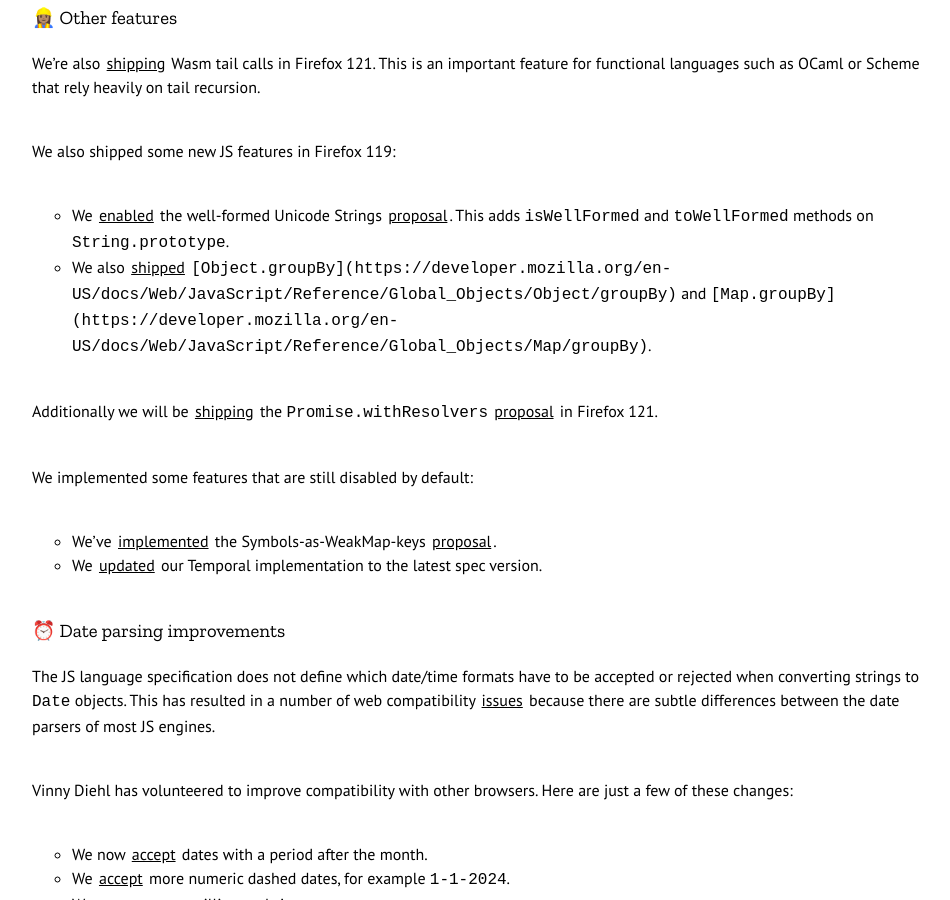
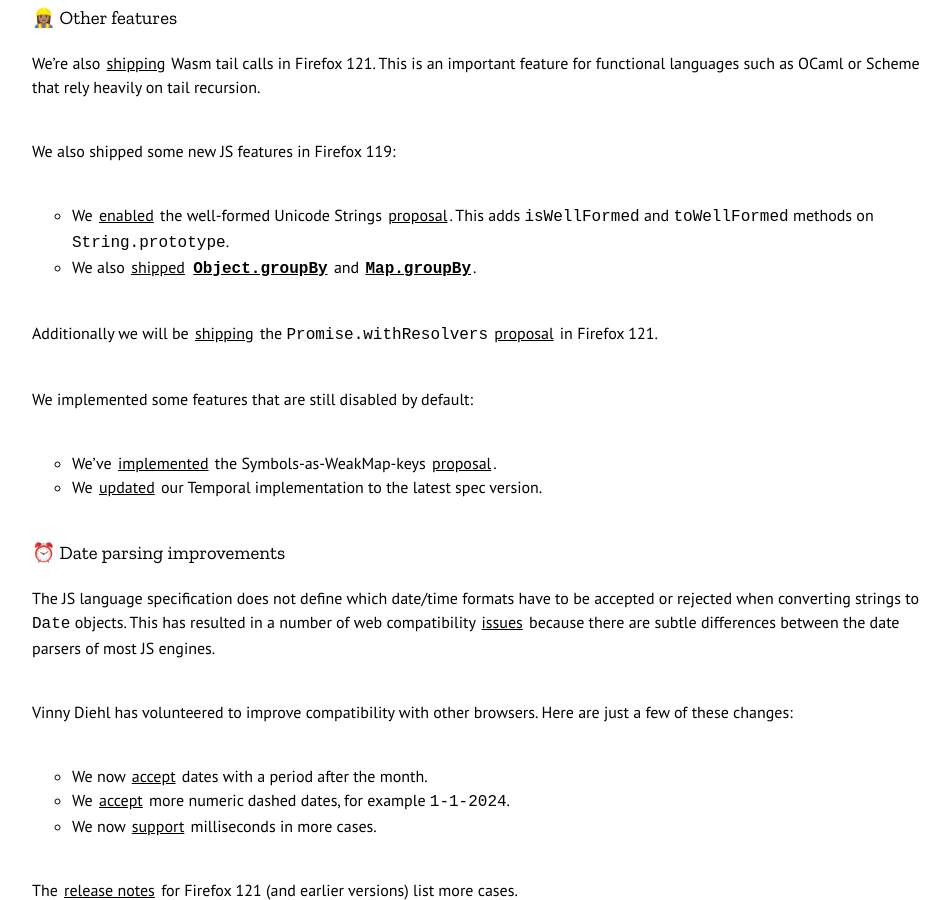
Before and after one commit to mozilla-spidermonkey/spidermonkey.dev, a Jekyll site: the page built from _posts/2023-11-27-newsletter-firefox-118-121.markdown, in a window 1280 px wide and 900 px high, scrolled down 1157 px. Shown: the whole window, without its empty margins (13-963 px from the left). Built offline with Jekyll 4.4.1, drawn with Linux system fonts in a browser that asks for light colours; nearby versions of some CDN libraries.

Commit message:
fix(posts/newsletter-firefox-118-121): fix broken links (#152)

```diff
--- a/_posts/2023-11-27-newsletter-firefox-118-121.markdown
+++ b/_posts/2023-11-27-newsletter-firefox-118-121.markdown
@@ -37,7 +37,7 @@
 We also shipped some new JS features in Firefox 119:
 
 * We [enabled](https://bugzilla.mozilla.org/show_bug.cgi?id=1850755) the well-formed Unicode Strings [proposal](https://github.com/tc39/proposal-is-usv-string). This adds `isWellFormed` and `toWellFormed` methods on `String.prototype`.
-* We also [shipped](https://bugzilla.mozilla.org/show_bug.cgi?id=1792650) `[Object.groupBy](https://developer.mozilla.org/en-US/docs/Web/JavaScript/Reference/Global_Objects/Object/groupBy)` and `[Map.groupBy](https://developer.mozilla.org/en-US/docs/Web/JavaScript/Reference/Global_Objects/Map/groupBy)`.
+* We also [shipped](https://bugzilla.mozilla.org/show_bug.cgi?id=1792650) [`Object.groupBy`](https://developer.mozilla.org/en-US/docs/Web/JavaScript/Reference/Global_Objects/Object/groupBy) and [`Map.groupBy`](https://developer.mozilla.org/en-US/docs/Web/JavaScript/Reference/Global_Objects/Map/groupBy).
 
 Additionally we will be [shipping](https://bugzilla.mozilla.org/show_bug.cgi?id=1845586) the `Promise.withResolvers` [proposal](https://github.com/tc39/proposal-promise-with-resolvers) in Firefox 121.
 
```
